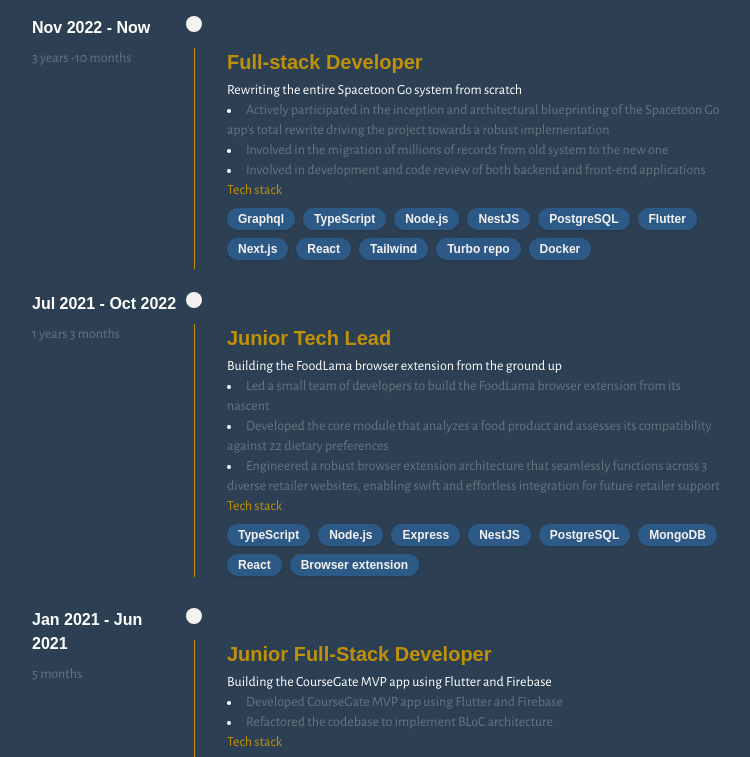
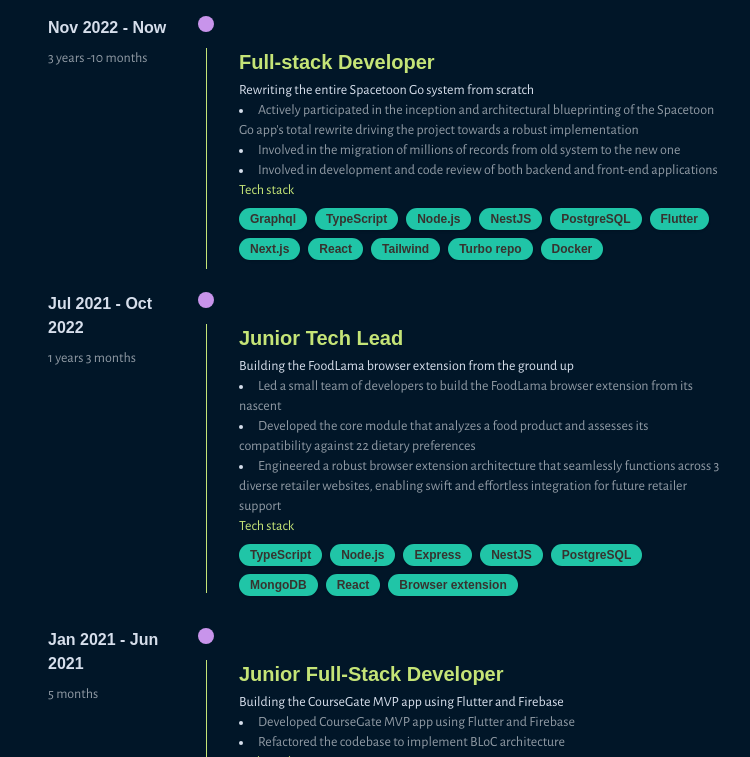
Before and after one commit to asadnq/site, an Astro site: page /resume in a window 1280 px wide. Shown: the part 88-845 px from the top of the page, without its empty margins (16-766 px from the left). Built offline with nearby package versions, Linux system fonts and the light colour scheme; Astro itself is replaced by a stand-in of ours; a web font is replaced by a local one.

Commit message:
update color scheme

```diff
--- a/src/components/card-menu-list.tsx
+++ b/src/components/card-menu-list.tsx
@@ -49,7 +49,7 @@
       <div className="bg-card rounded-md px-4 py-2 cursor-pointer hover:drop-shadow-lg hover:-translate-y-2 transition-shadow transition-transform duration-300">
         <h4 className="text-xl font-bold text-primary">{title}</h4>
         <div className="flex justify-between items-center">
-          <p className="text-sm text-background">{description}</p>
+          <p className="text-sm text-card-foreground">{description}</p>
           {icon}
         </div>
       </div>
--- a/src/components/experience.tsx
+++ b/src/components/experience.tsx
@@ -38,7 +38,7 @@
           {getDuration(dateStart, dateEnd)}
         </span>
       </div>
-      <div className="flex-[7] items-end relative gap-y-2  before:content-[''] before:bg-primary-foreground before:w-4 before:h-4 before:rounded-full before:absolute before:top-0 before:-left-2">
+      <div className="flex-[7] items-end relative gap-y-2  before:content-[''] before:bg-accent before:w-4 before:h-4 before:rounded-full before:absolute before:top-0 before:-left-2">
         <div className="flex flex-col border-s border-secondary my-8 ps-8 h-[80%]">
           <div className="flex flex-col gap-y-1">
             <div className="text-xl font-semibold text-secondary">{title}</div>
--- a/src/components/ui/button.tsx
+++ b/src/components/ui/button.tsx
@@ -1,57 +1,57 @@
-import * as React from "react"
-import { Slot } from "@radix-ui/react-slot"
-import { cva, type VariantProps } from "class-variance-authority"
+import * as React from 'react';
+import { Slot } from '@radix-ui/react-slot';
+import { cva, type VariantProps } from 'class-variance-authority';
 
-import { cn } from "@/lib/utils"
+import { cn } from '@/lib/utils';
 
 const buttonVariants = cva(
-  "inline-flex items-center justify-center gap-2 whitespace-nowrap rounded-md text-sm font-medium transition-colors focus-visible:outline-none focus-visible:ring-1 focus-visible:ring-ring disabled:pointer-events-none disabled:opacity-50 [&_svg]:pointer-events-none [&_svg]:size-4 [&_svg]:shrink-0",
+  'inline-flex items-center justify-center gap-2 whitespace-nowrap rounded-md text-sm font-semibold transition-colors focus-visible:outline-none focus-visible:ring-1 focus-visible:ring-ring disabled:pointer-events-none disabled:opacity-50 [&_svg]:pointer-events-none [&_svg]:size-4 [&_svg]:shrink-0',
   {
     variants: {
       variant: {
         default:
-          "bg-primary text-primary-foreground shadow hover:bg-primary/90",
+          'bg-primary text-primary-foreground shadow hover:bg-primary/90',
         destructive:
-          "bg-destructive text-destructive-foreground shadow-sm hover:bg-destructive/90",
+          'bg-destructive text-destructive-foreground shadow-sm hover:bg-destructive/90',
         outline:
-          "border border-input bg-background shadow-sm hover:bg-accent hover:text-accent-foreground",
+          'border border-input bg-background shadow-sm hover:bg-accent hover:text-accent-foreground',
         secondary:
-          "bg-secondary text-secondary-foreground shadow-sm hover:bg-secondary/80",
-        ghost: "hover:bg-accent hover:text-accent-foreground",
-        link: "text-primary underline-offset-4 hover:underline",
+          'bg-secondary text-secondary-foreground shadow-sm hover:bg-secondary/80',
+        ghost: 'hover:bg-accent hover:text-accent-foreground',
+        link: 'text-primary underline-offset-4 hover:underline',
       },
       size: {
-        default: "h-9 px-4 py-2",
-        sm: "h-8 rounded-md px-3 text-xs",
-        lg: "h-10 rounded-md px-8",
-        icon: "h-9 w-9",
+        default: 'h-9 px-4 py-2',
+        sm: 'h-8 rounded-md px-3 text-xs',
+        lg: 'h-10 rounded-md px-8',
+        icon: 'h-9 w-9',
       },
     },
     defaultVariants: {
-      variant: "default",
-      size: "default",
+      variant: 'default',
+      size: 'default',
     },
-  }
-)
+  },
+);
 
 export interface ButtonProps
   extends React.ButtonHTMLAttributes<HTMLButtonElement>,
     VariantProps<typeof buttonVariants> {
-  asChild?: boolean
+  asChild?: boolean;
 }
 
 const Button = React.forwardRef<HTMLButtonElement, ButtonProps>(
   ({ className, variant, size, asChild = false, ...props }, ref) => {
-    const Comp = asChild ? Slot : "button"
+    const Comp = asChild ? Slot : 'button';
     return (
       <Comp
         className={cn(buttonVariants({ variant, size, className }))}
         ref={ref}
         {...props}
       />
-    )
-  }
-)
-Button.displayName = "Button"
+    );
+  },
+);
+Button.displayName = 'Button';
 
-export { Button, buttonVariants }
+export { Button, buttonVariants };
--- a/src/pages/resume.astro
+++ b/src/pages/resume.astro
@@ -10,7 +10,7 @@
     <BaseHead title={SITE_TITLE} description={SITE_DESCRIPTION} />
   </head>
   <body>
-    <main class="px-12 py-8">
+    <main class="px-16 py-8">
       <h2 class="text-4xl font-bold text-foreground">Experience</h2>
       <div class="h-8"></div>
       <ExperienceTimeline />
--- a/src/styles/globals.css
+++ b/src/styles/globals.css
@@ -3,25 +3,25 @@
 @tailwind utilities;
 @layer base {
   :root {
-    --background: 210 30% 25%; /* Denim Blue */
-    --foreground: 0 100% 100%;
-    --card: 0 0% 100%;
-    --card-foreground: 40 89% 52%; /* Vintage Gold */
-    --popover: 0 0% 100%;
-    --popover-foreground: 40 89% 52%; /* Vintage Gold */
-    --primary: 210 50% 35%; /* Denim Base */
-    --primary-foreground: 30 8% 95%; /* Light Off-White */
-    --secondary: 45 92% 39%; /* Golden Yellow */
-    --secondary-foreground: 30 9% 56%; /* Warm Brown */
-    --muted: 200 20% 56%; /* Faded Denim */
-    --muted-foreground: 210 10% 45%; /* Dusty Off-White */
-    --accent: 135 40% 60%; /* Vintage Green Accent */
-    --accent-foreground: 0 100% 100%; /* Pure White */
-    --destructive: 0 84.2% 60.2%; /* Red for destructive */
-    --destructive-foreground: 210 40% 98%;
-    --border: 210 30% 40%; /* Subtle Denim Border */
-    --input: 210 30% 40%; /* Subtle Denim Input */
-    --ring: 40 89% 52%; /* Vintage Gold Ring */
+    --background: 207 95% 8%;
+    --foreground: 217 34% 88%;
+    --card: 204 79% 24%;
+    --card-foreground: 0 0% 100%;
+    --popover: 204 79% 24%;
+    --popover-foreground: 217 34% 88%;
+    --primary: 169 72% 45%;
+    --primary-foreground: 30 8% 20%;
+    --secondary: 77 67% 68%;
+    --secondary-foreground: 30 9% 56%;
+    --muted: 210 20% 28%;
+    --muted-foreground: 210 10% 60%;
+    --accent: 276 68% 75%;
+    --accent-foreground: 0 0% 100%;
+    --destructive: 1 83% 63%;
+    --destructive-foreground: 0 0% 100%;
+    --border: 210 30% 28%;
+    --input: 210 30% 40%;
+    --ring: 169 72% 45%;
     --chart-1: 12 76% 61%;
     --chart-2: 173 58% 39%;
     --chart-3: 197 37% 24%;
@@ -29,6 +29,7 @@
     --chart-5: 27 87% 67%;
     --radius: 0.5rem;
   }
+
   .dark {
     --background: 222.2 84% 4.9%;
     --foreground: 210 40% 98%;
```
